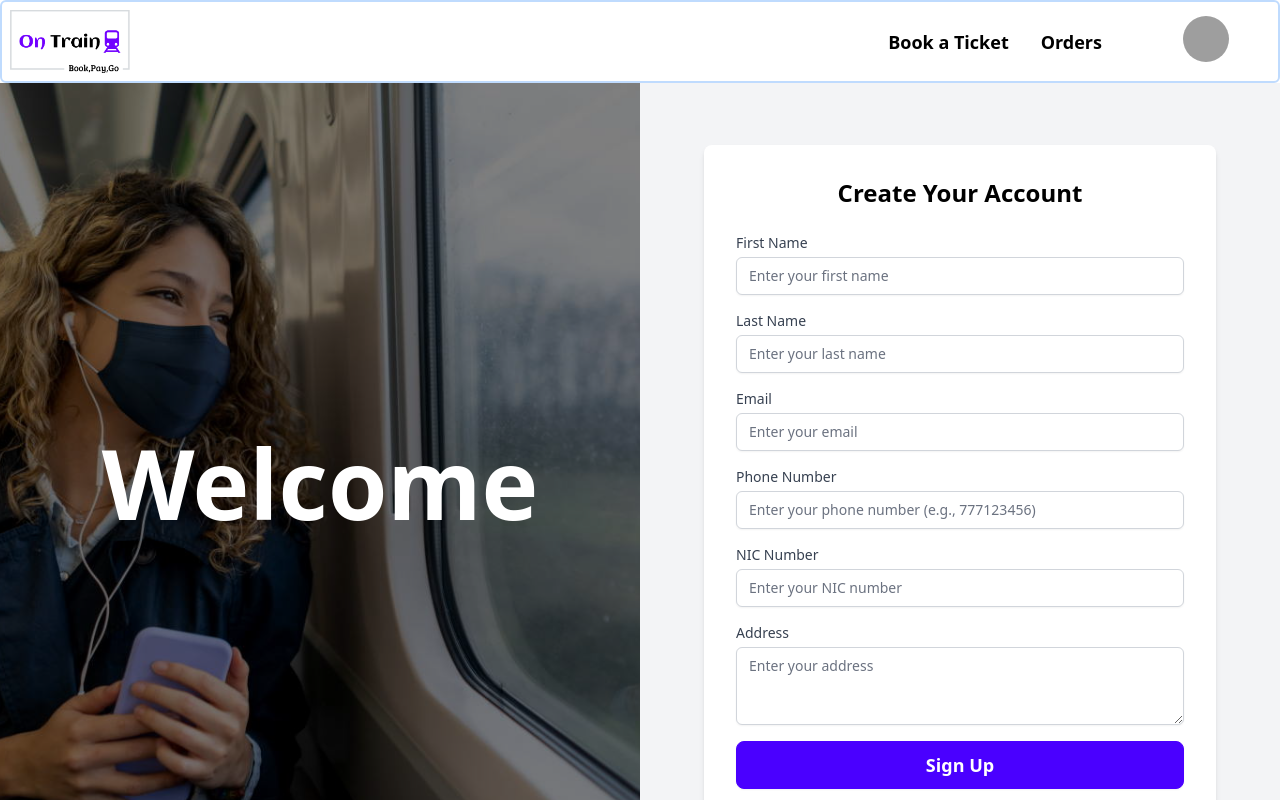
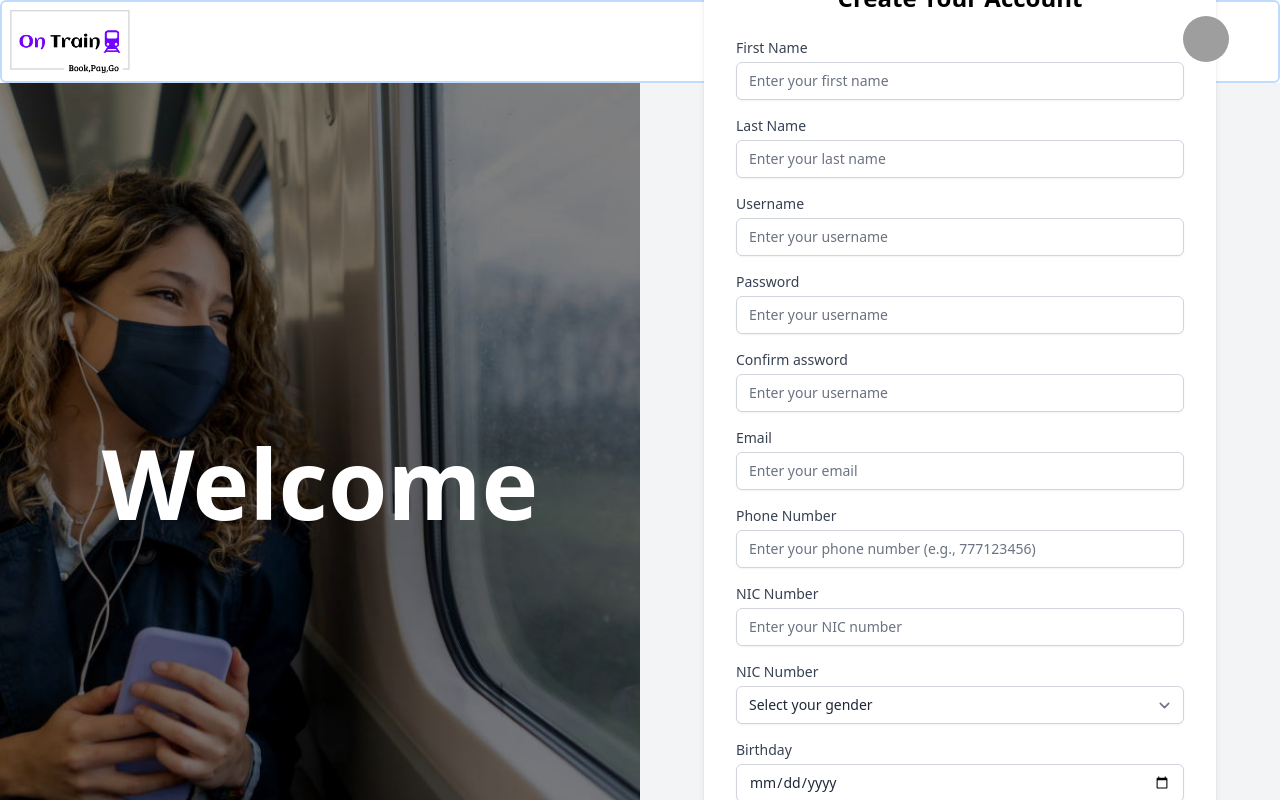
Before and after one commit to Mora-Sep/train-booking-frontend, a React (Create React App) app: page /Sign in a window 1280 px wide. Shown: the top 800 px of the page. Built offline with nearby package versions, Linux system fonts and the light colour scheme; grey boxes are pictures that could not be loaded.

Commit message:
add user register

```diff
--- a/src/pages/Sign.js
+++ b/src/pages/Sign.js
@@ -1,30 +1,183 @@
-import React, { useState } from 'react';
+import React, { useState } from "react";
+import { UserGlobalState } from "../components/Layout/UserGlobalState";
+import { AuthFormGlobalState } from "../components/Layout/AuthFormGlobalState";
+import { BookingStepGlobalState } from "../components/Layout/BookingStepGlobalState";
+import axios from "axios";
+import Cookies from "js-cookie";
 
 const Sign = () => {
-  const [formData, setFormData] = useState({
-    firstName: '',
-    lastName: '',
-    email: '',
-    phoneNumber: '',
-    nicNumber: '',
-    address: '',
-  });
+  const BaseURL = process.env.REACT_APP_BACKEND_API_URL;
 
-  const handleChange = (e) => {
-    const { id, value } = e.target;
-    setFormData((prevData) => ({ ...prevData, [id]: value }));
+  const { setCurrentUserData } = UserGlobalState();
+  const { bookingStep, setBookingStep } = BookingStepGlobalState();
+  const [randomError, setRandomError] = useState(null);
+
+  const { setAuthForm } = AuthFormGlobalState();
+
+  const [username, setUsername] = useState("");
+  const [usernameError, setUsernameError] = useState(null);
+  const [password, setPassword] = useState("");
+  const [passwordError, setPasswordError] = useState(null);
+  const [firstName, setFirstName] = useState("");
+  const [firstNameError, setFirstNameError] = useState(null);
+  const [lastName, setLastName] = useState("");
+  const [lastNameError, setLastNameError] = useState(null);
+  const [nic, setNic] = useState("");
+  const [address, setAddress] = useState("");
+  const [birthdate, setBirthdate] = useState("");
+  const [gender, setGender] = useState("default");
+  const [email, setEmail] = useState("");
+  const [contact, setContact] = useState("");
+  const [confirmPassword, setConfirmPassword] = useState("");
+
+  const handleSubmit = async (e) => {
+    e.preventDefault();
+
+    const postData = {
+      username: username,
+      password: password,
+      firstName,
+      lastName,
+      nic,
+      address: address,
+      birthday: birthdate,
+      gender: gender,
+      email: email,
+      contactNumber: contact,
+    };
+
+    try {
+      const response = await axios.post(`${BaseURL}/users/register`, postData);
+      console.log(response);
+      alert("User registered successfully");
+      if (response.status === 201) {
+        const postDataToken = {
+          username: username,
+          password: password,
+        };
+        try {
+          const responseToken = await axios.post(
+            `${BaseURL}/users/login`,
+            postDataToken
+          );
+
+          if (responseToken.status === 200) {
+            Cookies.set("access-token", responseToken.data.access_token, {
+              expires: 1,
+            });
+            setCurrentUserData(responseToken.data.userData);
+            setBookingStep("seatReserve");
+            console.log("User registered successfully");
+          } else {
+            throw new Error("Something went wrong");
+          }
+        } catch (error) {
+          if (error.responseToken.status) {
+            if (error.responseToken.status === 401) {
+              setRandomError("Invalid username or password");
+            }
+          }
+        }
+      }
+    } catch (err) {
+      console.log(err);
+      alert(err.response.data.error);
+    }
   };
 
-  const handleSubmit = (e) => {
-    e.preventDefault();
-    // Add form submission logic here
-    console.log(formData);
+  const isFormValid = () => {
+    return (
+      username !== "" &&
+      password !== "" &&
+      firstName !== "" &&
+      lastName !== "" &&
+      nic !== "" &&
+      address !== "" &&
+      birthdate !== "" &&
+      gender !== "" &&
+      email !== "" &&
+      contact !== "" &&
+      confirmPassword !== "" &&
+      usernameError === null &&
+      passwordError === null &&
+      firstNameError === null &&
+      lastNameError === null
+    );
+  };
+
+  const validateUsername = () => {
+    const usernameRegex = /^[a-zA-Z0-9_@]{3,30}$/;
+    if (usernameRegex.test(username) === false) {
+      setUsernameError(`
+          Username must be at least 3 characters long
+          and can only contain letters, numbers, _ and @
+      `);
+    } else {
+      setUsernameError(null);
+    }
+  };
+
+  const validatePassword = () => {
+    const passwordRegex = /^[a-zA-Z0-9@]{4,30}$/;
+    if (passwordRegex.test(password) === false) {
+      setPasswordError(`
+          Password must be at least 4 characters long
+          and can only contain letters, numbers and @
+      `);
+    } else if (password !== confirmPassword) {
+      setPasswordError(`
+          Passwords do not match
+      `);
+    } else {
+      setPasswordError(null);
+    }
+  };
+
+  const validateFirstName = () => {
+    const firstNameRegex = /^[A-Za-z]{1,30}$/;
+    if (firstNameRegex.test(firstName) === false) {
+      setFirstNameError(`
+          First Name cannot be empty and can only contain letters
+      `);
+    } else {
+      setFirstNameError(null);
+    }
+  };
+
+  const validateLastName = () => {
+    const lastNameRegex = /^[A-Za-z]{1,30}$/;
+    if (lastNameRegex.test(lastName) === false) {
+      setLastNameError(`
+          Last Name cannot be empty and can only contain letters
+      `);
+    } else {
+      setLastNameError(null);
+    }
+  };
+
+  const handleUsernameChange = (e) => {
+    setUsername(e.target.value);
+  };
+
+  const handlePasswordChange = (e) => {
+    setPassword(e.target.value);
+  };
+
+  const handleFirstNameChange = (e) => {
+    setFirstName(e.target.value);
+  };
+
+  const handleLastNameChange = (e) => {
+    setLastName(e.target.value);
   };
 
   return (
     <div className="flex p-0 flex-col lg:flex-row h-screen mt-18">
       {/* Left Column */}
-      <div className="relative w-full lg:w-1/2 bg-cover bg-center" style={{ backgroundImage: "url('/Main/Sign.png')" }}>
+      <div
+        className="relative w-full lg:w-1/2 bg-cover bg-center"
+        style={{ backgroundImage: "url('/Main/Sign.png')" }}
+      >
         <div className="absolute inset-0 bg-black bg-opacity-50 flex items-center justify-center">
           <h1 className="text-8xl lg:text-8xl font-bold text-white text-center">
             Welcome
@@ -35,42 +188,130 @@ const Sign = () => {
       {/* Right Column */}
       <div className="w-full lg:w-1/2 flex items-center justify-center bg-gray-100 p-6 lg:p-12">
         <div className="max-w-lg w-full bg-white p-8 rounded-lg shadow-md">
-          <h2 className="text-2xl text-black font-bold mb-6 text-center">Create Your Account</h2>
+          <h2 className="text-2xl text-black font-bold mb-6 text-center">
+            Create Your Account
+          </h2>
           <form className="space-y-4" onSubmit={handleSubmit}>
             {/* First Name */}
             <div>
-              <label htmlFor="firstName" className="block text-sm font-medium text-gray-700">First Name</label>
+              <label
+                htmlFor="firstName"
+                className="block text-sm font-medium text-gray-700"
+              >
+                First Name
+              </label>
               <input
                 type="text"
                 id="firstName"
-                value={formData.firstName}
-                onChange={handleChange}
+                value={firstName}
+                onChange={handleFirstNameChange}
+                onBlur={validateFirstName}
                 placeholder="Enter your first name"
                 className="mt-1 block w-full border-gray-300 rounded-md shadow-sm focus:border-indigo-500 focus:ring-indigo-500 sm:text-sm"
                 required
               />
+              {firstNameError && (
+                <div className="errorText">{firstNameError}</div>
+              )}
             </div>
             {/* Last Name */}
             <div>
-              <label htmlFor="lastName" className="block text-sm font-medium text-gray-700">Last Name</label>
+              <label
+                htmlFor="lastName"
+                className="block text-sm font-medium text-gray-700"
+              >
+                Last Name
+              </label>
               <input
                 type="text"
                 id="lastName"
-                value={formData.lastName}
-                onChange={handleChange}
+                value={lastName}
+                onChange={handleLastNameChange}
+                onBlur={validateLastName}
                 placeholder="Enter your last name"
+                className="mt-1 block w-full border-gray-300 rounded-md shadow-sm focus:border-indigo-500 focus:ring-indigo-500 sm:text-sm"
+                required
+              />
+              {lastNameError && (
+                <div className="errorText">{lastNameError}</div>
+              )}
+            </div>
+            {/* Username */}
+            <div>
+              <label
+                htmlFor="username"
+                className="block text-sm font-medium text-gray-700"
+              >
+                Username
+              </label>
+              <input
+                type="text"
+                id="username"
+                value={username}
+                onChange={handleUsernameChange}
+                onBlur={validateUsername}
+                placeholder="Enter your username"
+                className="mt-1 block w-full border-gray-300 rounded-md shadow-sm focus:border-indigo-500 focus:ring-indigo-500 sm:text-sm"
+                required
+              />
+              {usernameError && (
+                <div className="errorText">{usernameError}</div>
+              )}
+            </div>
+            {/* Password */}
+            <div>
+              <label
+                htmlFor="password"
+                className="block text-sm font-medium text-gray-700"
+              >
+                Password
+              </label>
+              <input
+                type="password"
+                id="password"
+                value={password}
+                onChange={handlePasswordChange}
+                onBlur={validatePassword}
+                placeholder="Enter your username"
+                className="mt-1 block w-full border-gray-300 rounded-md shadow-sm focus:border-indigo-500 focus:ring-indigo-500 sm:text-sm"
+                required
+              />
+              {passwordError && (
+                <div className="errorText">{passwordError}</div>
+              )}
+            </div>
+            {/* Confirm Password */}
+            <div>
+              <label
+                htmlFor="confirmPassword"
+                className="block text-sm font-medium text-gray-700"
+              >
+                Confirm assword
+              </label>
+              <input
+                type="password"
+                id="confirmPassword"
+                value={confirmPassword}
+                onChange={(e) => setConfirmPassword(e.target.value)}
+                onBlur={validatePassword}
+                placeholder="Enter your username"
                 className="mt-1 block w-full border-gray-300 rounded-md shadow-sm focus:border-indigo-500 focus:ring-indigo-500 sm:text-sm"
                 required
               />
             </div>
             {/* Email */}
             <div>
-              <label htmlFor="email" className="block text-sm font-medium text-gray-700">Email</label>
+              <label
+                htmlFor="email"
+                className="block text-sm font-medium text-gray-700"
+              >
+                Email
+              </label>
               <input
                 type="email"
                 id="email"
-                value={formData.email}
-                onChange={handleChange}
+                value={email}
+                onChange={(e) => setEmail(e.target.value)}
                 placeholder="Enter your email"
                 className="mt-1 block w-full border-gray-300 rounded-md shadow-sm focus:border-indigo-500 focus:ring-indigo-500 sm:text-sm"
                 required
@@ -78,12 +319,17 @@ const Sign = () => {
             </div>
             {/* Phone Number */}
             <div>
-              <label htmlFor="phoneNumber" className="block text-sm font-medium text-gray-700">Phone Number</label>
+              <label
+                htmlFor="phoneNumber"
+                className="block text-sm font-medium text-gray-700"
+              >
+                Phone Number
+              </label>
               <input
                 type="text"
                 id="phoneNumber"
-                value={formData.phoneNumber}
-                onChange={handleChange}
+                value={contact}
+                onChange={(e) => setContact(e.target.value)}
                 placeholder="Enter your phone number (e.g., 777123456)"
                 className="mt-1 block w-full border-gray-300 rounded-md shadow-sm focus:border-indigo-500 focus:ring-indigo-500 sm:text-sm"
                 required
@@ -91,33 +337,82 @@ const Sign = () => {
             </div>
             {/* NIC Number */}
             <div>
-              <label htmlFor="nicNumber" className="block text-sm font-medium text-gray-700">NIC Number</label>
+              <label
+                htmlFor="nicNumber"
+                className="block text-sm font-medium text-gray-700"
+              >
+                NIC Number
+              </label>
               <input
                 type="text"
                 id="nicNumber"
-                value={formData.nicNumber}
-                onChange={handleChange}
+                value={nic}
+                onChange={(e) => setNic(e.target.value)}
                 placeholder="Enter your NIC number"
+                className="mt-1 block w-full border-gray-300 rounded-md shadow-sm focus:border-indigo-500 focus:ring-indigo-500 sm:text-sm"
+                required
+              />
+            </div>
+            {/* Gender */}
+            <div>
+              <label
+                htmlFor="gender"
+                className="block text-sm font-medium text-gray-700"
+              >
+                NIC Number
+              </label>
+              <select
+                id="gender"
+                value={gender}
+                onChange={(e) => setGender(e.target.value)}
+                className="mt-1 block w-full border-gray-300 rounded-md shadow-sm focus:border-indigo-500 focus:ring-indigo-500 sm:text-sm"
+                required
+              >
+                <option value="">Select your gender</option>
+                <option value="male">Male</option>
+                <option value="female">Female</option>
+              </select>
+            </div>
+            {/* Birthday*/}
+            <div>
+              <label
+                htmlFor="birthday"
+                className="block text-sm font-medium text-gray-700"
+              >
+                Birthday
+              </label>
+              <input
+                type="date"
+                id="birthday"
+                value={birthdate}
+                onChange={(e) => setBirthdate(e.target.value)}
                 className="mt-1 block w-full border-gray-300 rounded-md shadow-sm focus:border-indigo-500 focus:ring-indigo-500 sm:text-sm"
                 required
               />
             </div>
             {/* Address */}
             <div>
-              <label htmlFor="address" className="block text-sm font-medium text-gray-700">Address</label>
+              <label
+                htmlFor="address"
+                className="block text-sm font-medium text-gray-700"
+              >
+                Address
+              </label>
               <textarea
                 id="address"
-                value={formData.address}
-                onChange={handleChange}
+                value={address}
+                onChange={(e) => setAddress(e.target.value)}
                 placeholder="Enter your address"
                 rows="3"
                 className="mt-1 block w-full border-gray-300 rounded-md shadow-sm focus:border-indigo-500 focus:ring-indigo-500 sm:text-sm"
                 required
               />
             </div>
+            {randomError && <div className="errorText">{randomError}</div>}
             <button
               type="submit"
               className="btn btn-primary w-full text-white font-semibold text-lg"
+              disabled={!isFormValid()}
             >
               Sign Up
             </button>
```
Also changed, not shown: 2 other files (tests, documents, lock files or other folders).
